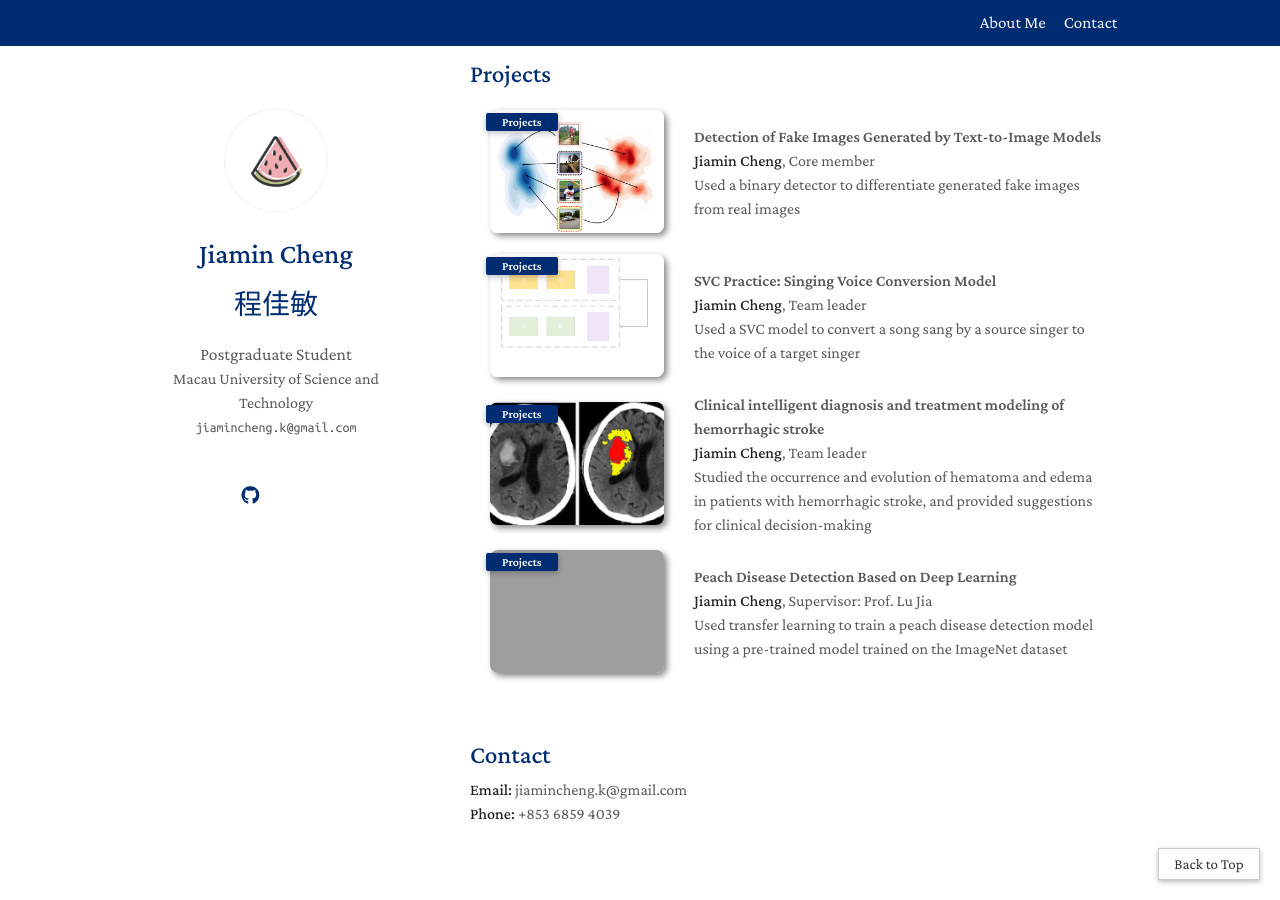
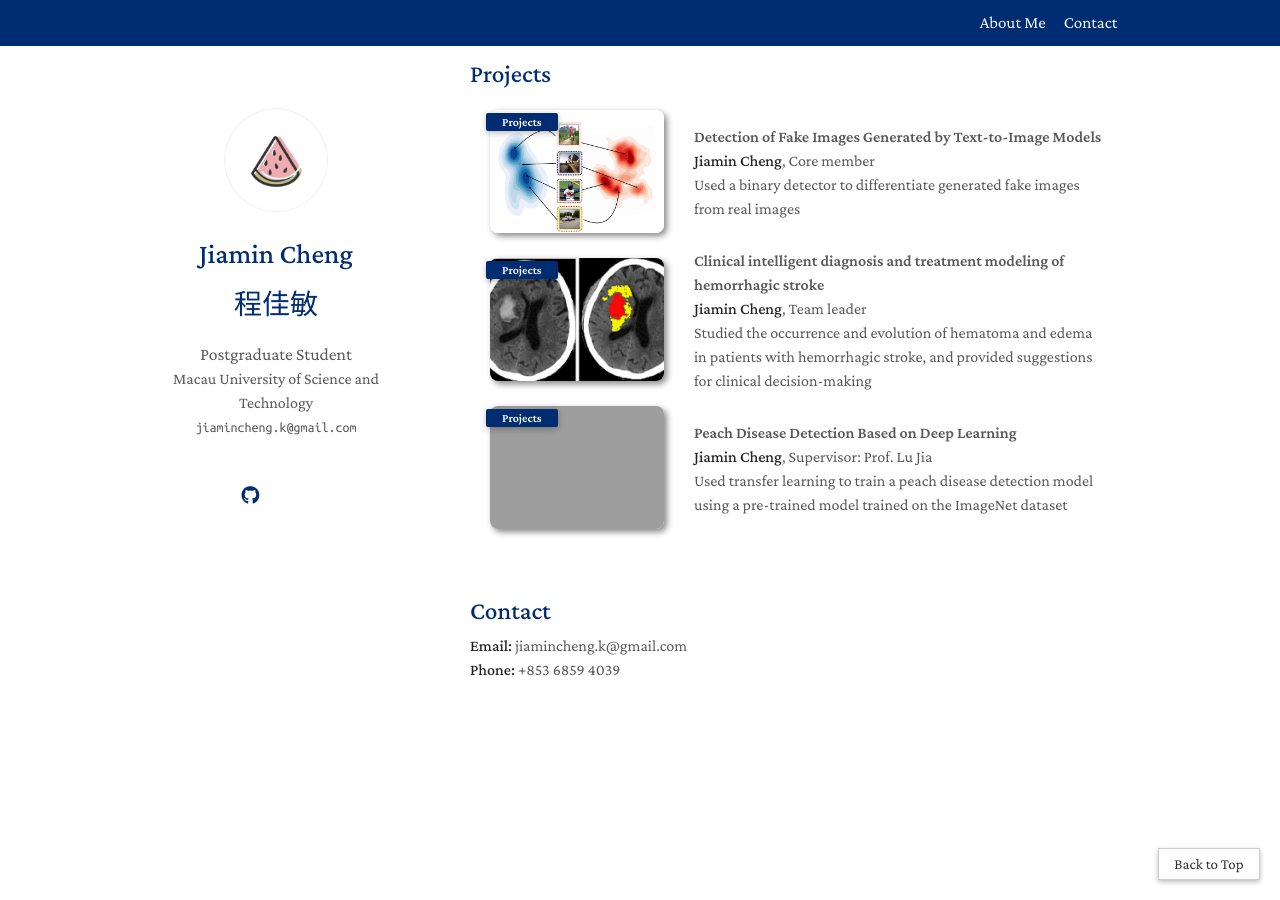
Before and after one commit to jiamincheng/jiamincheng.github.io, a Jekyll site: the page built from index.md, in a window 1280 px wide and 900 px high, scrolled down 1069 px. Built offline with Jekyll 4.4.1, drawn with Linux system fonts in a browser that asks for light colours; a style sheet for code colours, icons or effects is not loaded; grey boxes are pictures that could not be loaded.

Commit message:
Update projects.md

```diff
--- a/_includes/projects.md
+++ b/_includes/projects.md
@@ -24,21 +24,7 @@
 </div>
 </li>
 
-<li>
-<div class="pub-row">
-  <div class="col-sm-3 abbr" style="position: relative;padding-right: 15px;padding-left: 15px;">
-    <img src="files/proj/svc/fig.png" class="teaser img-fluid z-depth-1">
-            <abbr class="badge">Projects</abbr>
-  </div>
-  <div class="col-sm-9" style="position: relative;padding-right: 15px;padding-left: 20px;">
-      <div class="title">SVC Practice: Singing Voice Conversion Model</div>
-      <div class="author"><strong>Jiamin Cheng</strong>, Team leader</div>
-      <div class="periodical">Used a SVC model to convert a song sang by a source singer to the voice of a target singer</div>
-    <div class="links">
-    </div>
-  </div>
-</div>
-</li>
+
 
 
 
```
